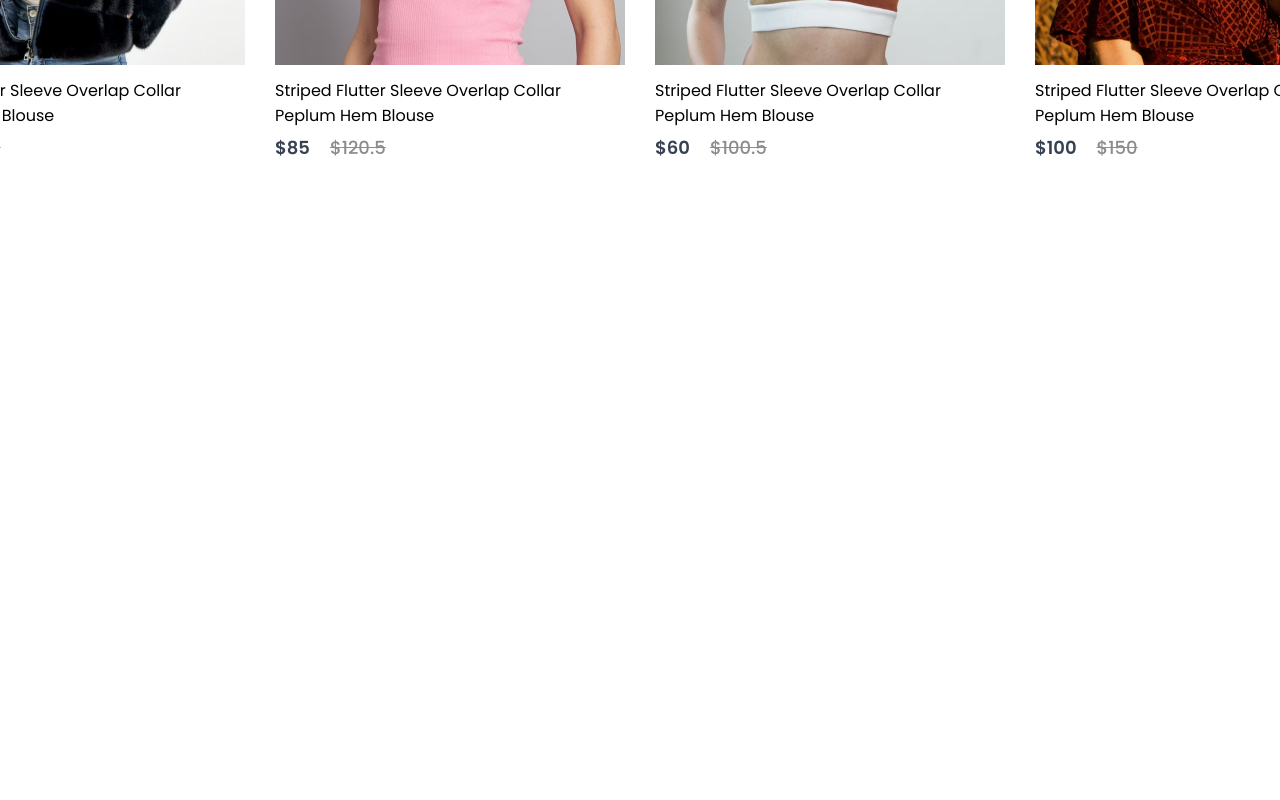
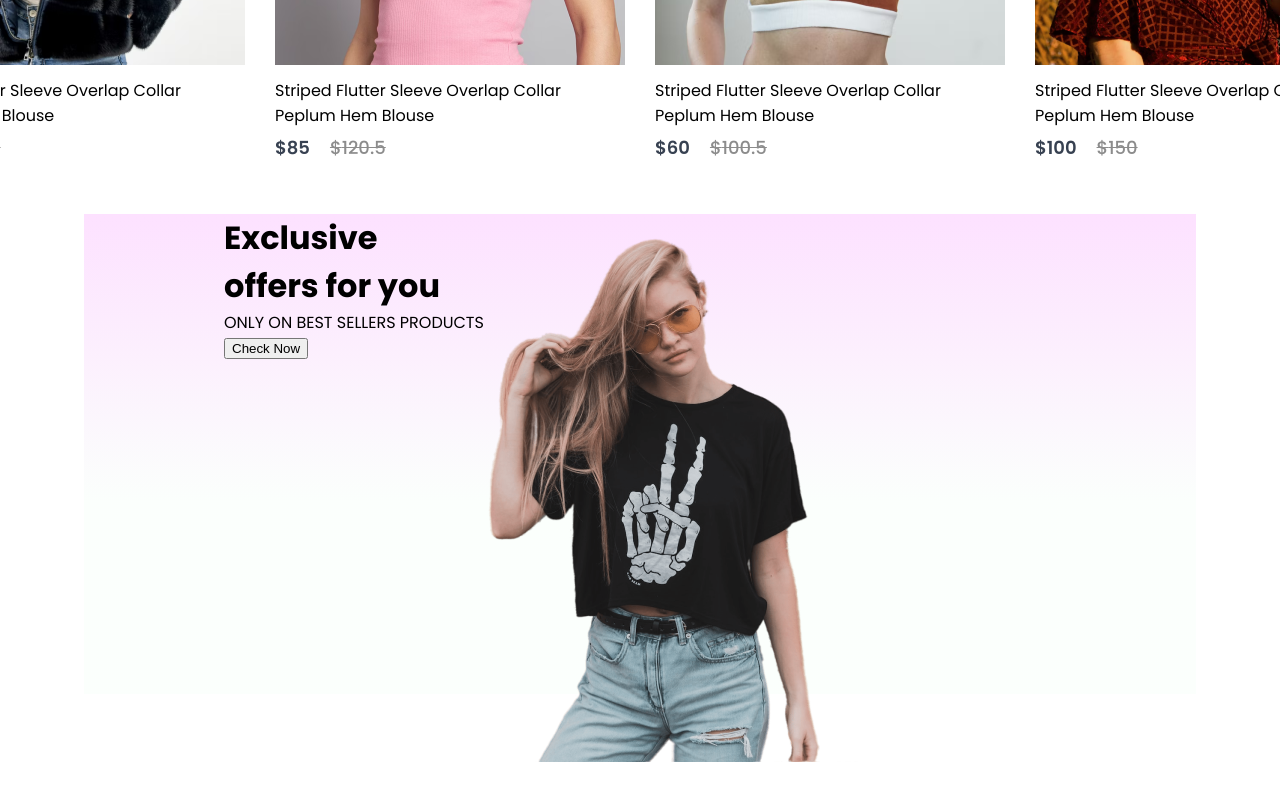
Before and after one commit to Kafeedos/frontend, a React (Create React App) app: page / in a window 1280 px wide. Shown: the part 1403-2203 px from the top of the page. Before the commit the page ends 1617 px from the top, so only its background shows below. Built offline with nearby package versions, Linux system fonts and the light colour scheme.

Commit message:
added Offers page

```diff
--- /dev/null
+++ b/src/Components/Offers/Offers.css
@@ -0,0 +1,9 @@
+.offers{
+    width: 65%;
+    height: 60vh;
+    display: flex;
+    margin: auto;
+    padding: 0px 140px;
+    margin-bottom: 150px;
+    background: linear-gradient(180deg, #fde1ff 0%, #e1ffea22 60%);
+}
--- /dev/null
+++ b/src/Components/Offers/Offers.jsx
@@ -0,0 +1,20 @@
+import React from 'react'
+import './Offers.css'
+import exclusive_image from '../Assets/exclusive_image.png'
+
+
+export const Offers = () => {
+  return (
+    <div className='offers'>
+        <div className="offers-left">
+            <h1>Exclusive</h1>
+            <h1>offers for you</h1>
+            <p>ONLY ON BEST SELLERS PRODUCTS</p>
+            <button>Check Now</button>
+        </div>
+        <div className="offers-right">
+            <img src={exclusive_image} alt='xx' />
+        </div>
+    </div>
+  )
+}
--- a/src/Components/pages/Shop.jsx
+++ b/src/Components/pages/Shop.jsx
@@ -1,12 +1,14 @@
 import React from 'react'
 import { Hero } from '../Hero/Hero'
 import { Popular } from '../Popular/Popular'
+import { Offers } from '../Offers/Offers'
 
 export const Shop = () => {
   return (
     <div>
       <Hero/>
       <Popular/>
+      <Offers/>
     </div>
   )
 }
```
